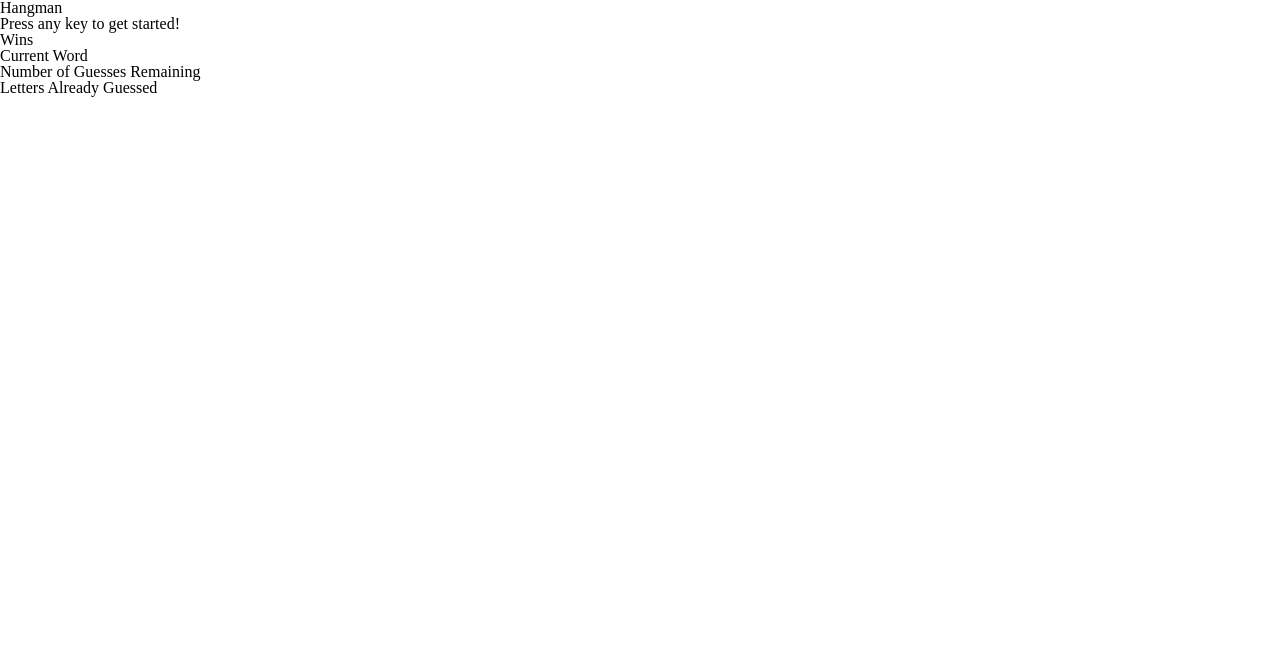
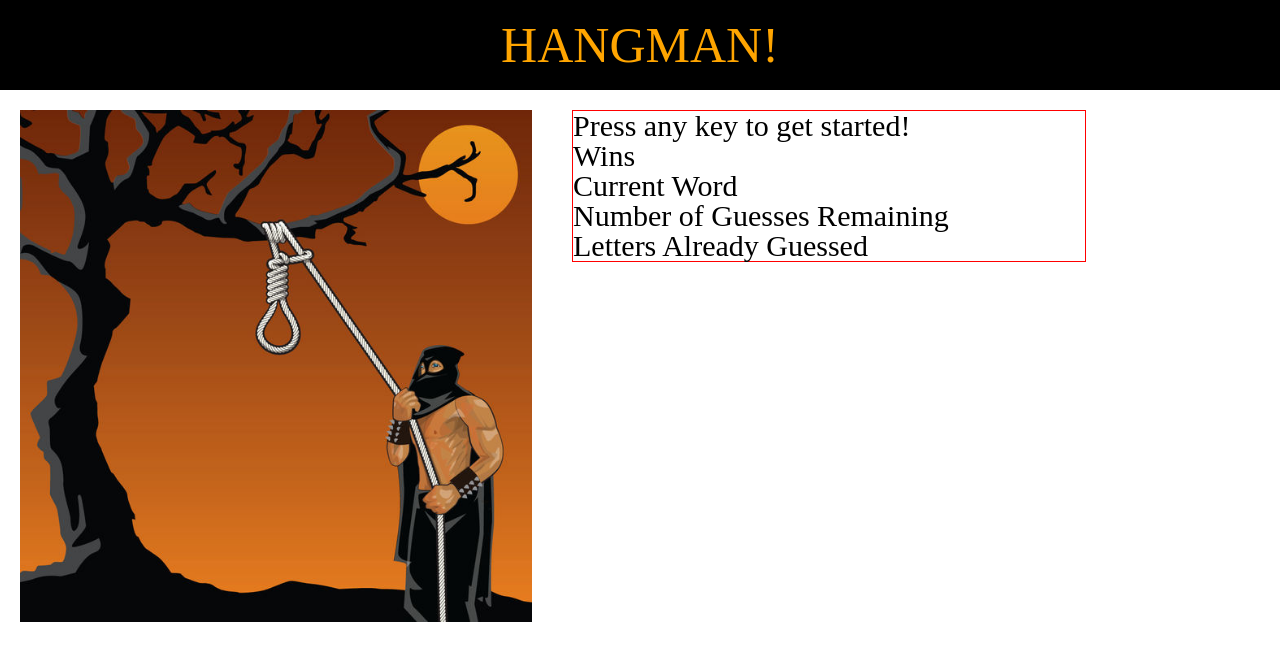
Before and after one commit to arodg/HW3-Hangman-Game, a plain HTML site: page index.html in a window 1280 px wide. Drawn offline with Linux system fonts and the light colour scheme.

Commit message:
initial CSS styling, begin js file

```diff
--- a/assets/css/style.css
+++ b/assets/css/style.css
@@ -0,0 +1,22 @@
+h1 {
+	padding: 20px;
+	font-size: 50px;
+	color: orange;
+	text-align: center;
+	background: black;
+}
+
+.hangman-img {
+	float: left;
+	margin: 20px;
+	width: 40%;
+	height: auto;
+}
+
+.container {
+	float: left;
+	margin: 20px;
+	width: 40%;
+	font-size: 30px;
+	border: 1px solid red;
+}
--- a/assets/javascript/game.js
+++ b/assets/javascript/game.js
@@ -0,0 +1,22 @@
+// Array of words
+var wordBank = [
+	"pumpkin", "ghost", "witch", "zombie", "candy", "cemetery"
+	]
+
+// Random word
+var randomWord = wordBank[Math.floor(Math.random() * wordBank.length)];
+
+// Underscores for chosen word
+var underscore = [];
+for (var i = 0; i < randomWord.length; i++)	{
+	underscore[i] = "_"
+};
+
+// Guesses remaining counter
+var guessRemain
+
+// Letters already guessed
+var lettersGuessed
+
+// Win counter
+var Wins
--- a/index.html
+++ b/index.html
@@ -1,28 +1,32 @@
 <!DOCTYPE html>
 <html lang="en">
+
 <head>
 	<meta charset="UTF-8">
 	<title>Hangman Game</title>
 	<link rel="stylesheet" type="text/css" href="assets/css/reset.css">
   	<link rel="stylesheet" type="text/css" href="assets/css/style.css">
 </head>
+
 <body>
 <HEADER>
-	<h1>Hangman</h1>
+	<h1>HANGMAN!</h1>
 </HEADER>
 
+<div>
+	<img class="hangman-img" src="assets/images/Hangman.jpg" height="630" width="630" alt="Hangman">
+</div>
 
-<h2>Press any key to get started!</h2>
-<div>Wins</div>
-<div>Current Word</div>
-<div>Number of Guesses Remaining</div>
-<div>Letters Already Guessed</div>
+<div class="container">
+	<h2>Press any key to get started!</h2>
+	<div>Wins</div>
+	<div>Current Word</div>
+	<div>Number of Guesses Remaining</div>
+	<div>Letters Already Guessed</div>
+</div>
 
 
 
-
-
-<script src="assets/javascript/game.js">
-</script>
+<script src="assets/javascript/game.js"></script>
 </body>
 </html>
```
Also changed, not shown: assets/images/Hangman.jpg (added).
